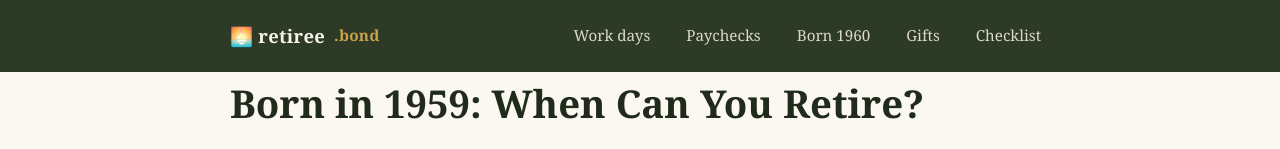
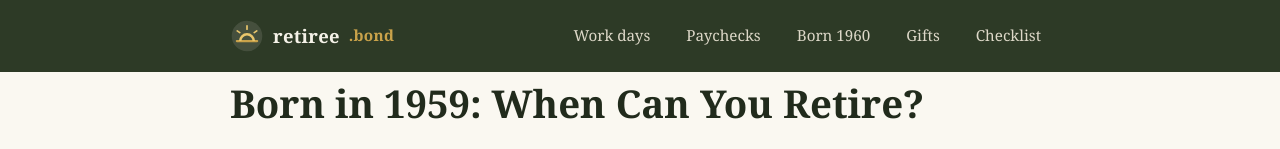
Before and after one commit to zouhourab1996-stack/retiree, a plain HTML site: page born-1959.html in a window 1280 px wide. Shown: the top 149 px of the page. Drawn offline with Linux system fonts and the light colour scheme.

Commit message:
Apply consistent Retiree sunset logo

```diff
--- a/born-1959.html
+++ b/born-1959.html
@@ -21,7 +21,7 @@
 </head>
 <body>
 <header class="site"><div class="wrap">
-<a class="brand" href="/">🌅 retiree<small>.bond</small></a>
+<a class="brand" href="/"><svg class="brand-icon" viewBox="0 0 40 40" aria-hidden="true"><circle cx="20" cy="20" r="18" fill="#f5f2e8" opacity=".12"/><path d="M8 26h24" stroke="#c9a24a" stroke-width="2.5" stroke-linecap="round"/><path d="M12 26a8 8 0 0 1 16 0" fill="none" stroke="#e8c56c" stroke-width="3"/><path d="M20 8v4M8.5 14l3 2M31.5 14l-3 2" stroke="#e8c56c" stroke-width="2" stroke-linecap="round"/></svg> retiree<small>.bond</small></a>
 <nav class="main">
 <a href="/working-days-until-retirement.html">Work days</a>
 <a href="/paychecks-until-retirement.html">Paychecks</a>
```
